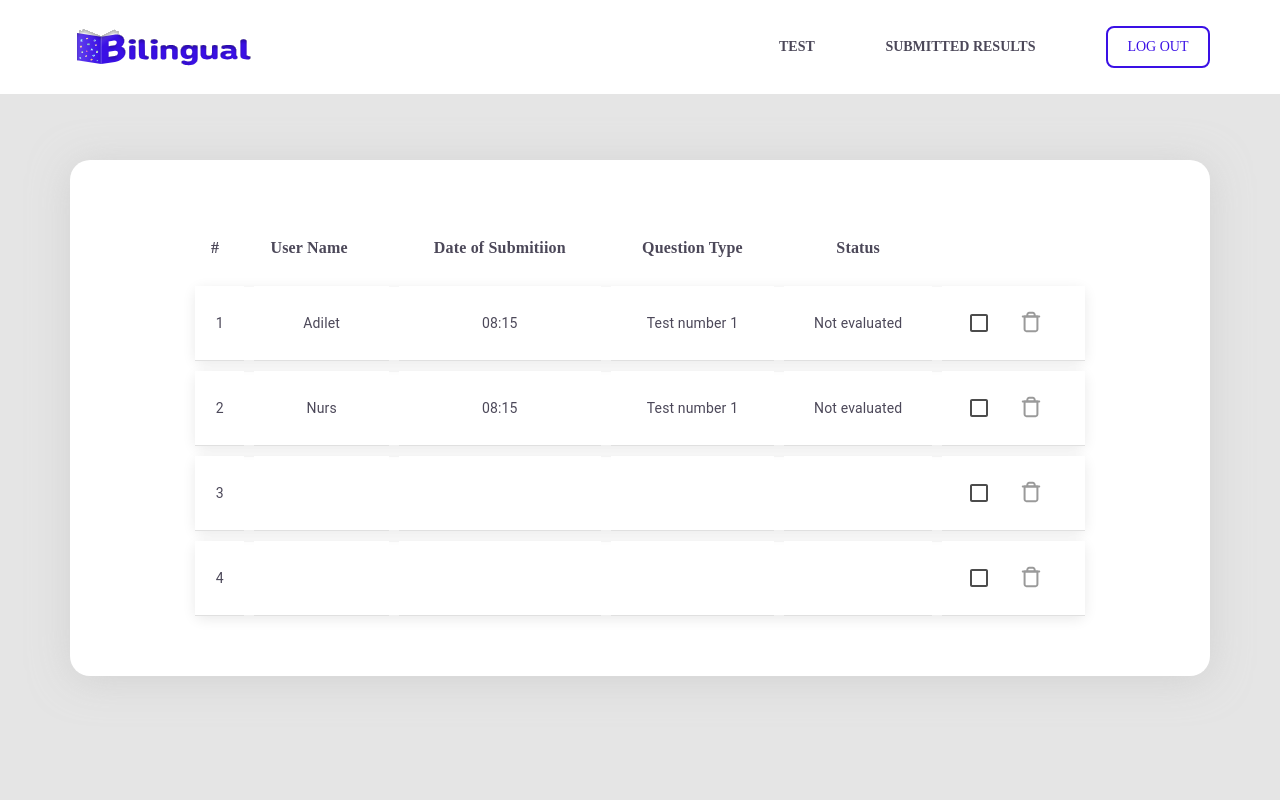
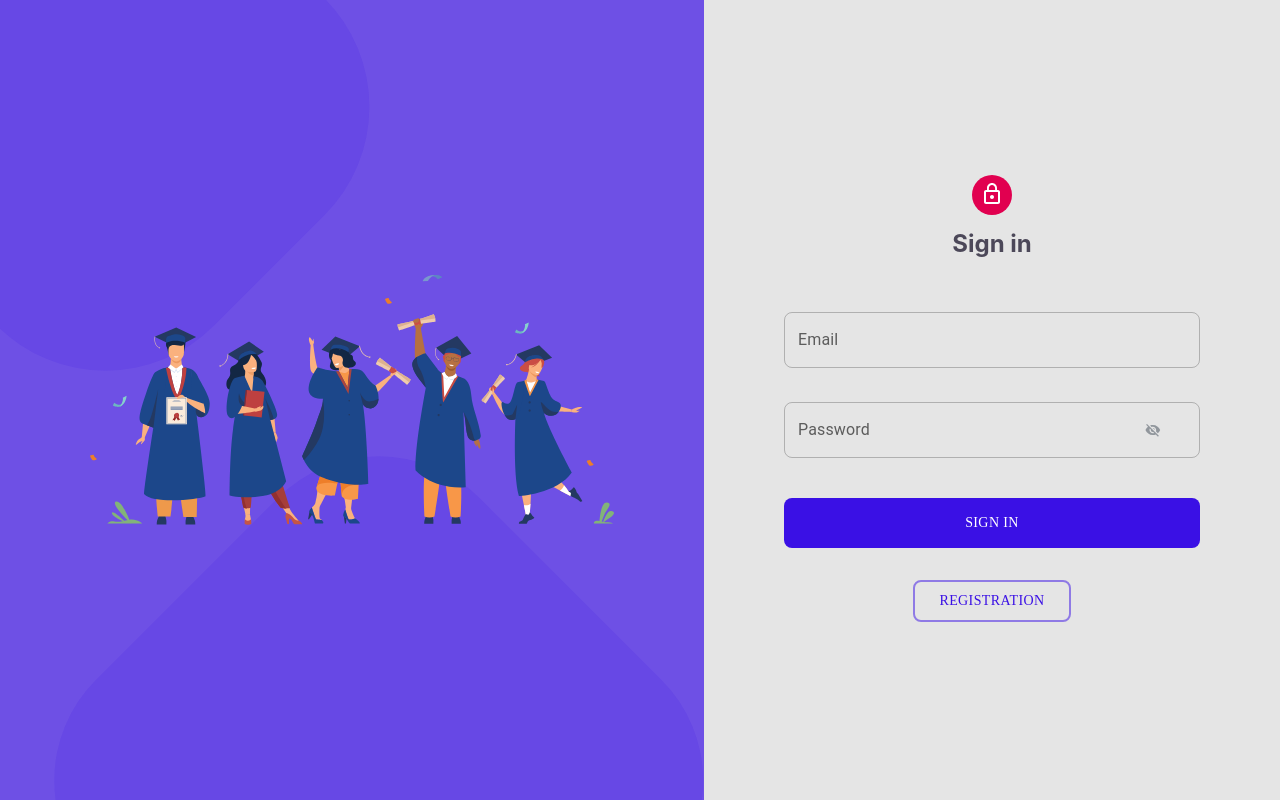
Before and after one commit to peaksoft-school/bilingual-web, a React (Create React App) app: page /login in a window 1280 px wide. Built offline with nearby package versions, Linux system fonts and the light colour scheme.

Commit message:
zabyla udalit' iz App.js

```diff
--- a/src/App.js
+++ b/src/App.js
@@ -1,12 +1,11 @@
 import { CircularProgress, ThemeProvider } from '@mui/material'
 import { useEffect, useState } from 'react'
 import { useDispatch } from 'react-redux'
-// import Routes from './routes/Routes'
+import Routes from './routes/Routes'
 import { authActions } from './store'
 import { getFromLocalStorage } from './utils/helpers/localstorege/localStorege'
 import { theme } from './assets/styles/themeStyle/theme'
 import { BILINGUAL_TOKEN, BILINGUAL_USER } from './utils/constants/general'
-import SubmittedResultsPage from './containers/admin/evoluate/submittedResults/SubmittedResultsPage'
 
 function App() {
    const dispatch = useDispatch()
@@ -31,8 +30,7 @@ function App() {
 
    return (
       <ThemeProvider theme={theme}>
-         {/* <Routes /> */}
-         <SubmittedResultsPage />
+         <Routes />
       </ThemeProvider>
    )
 }
```
